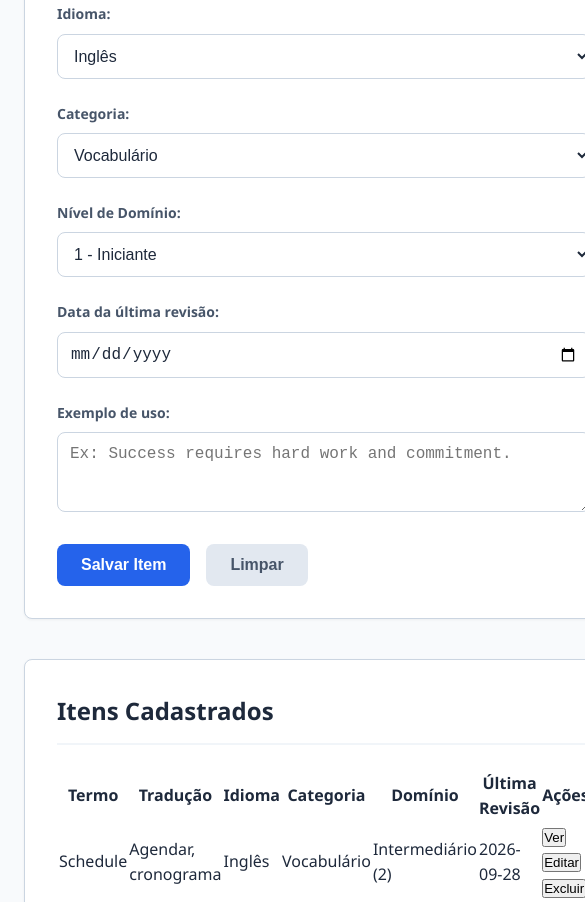
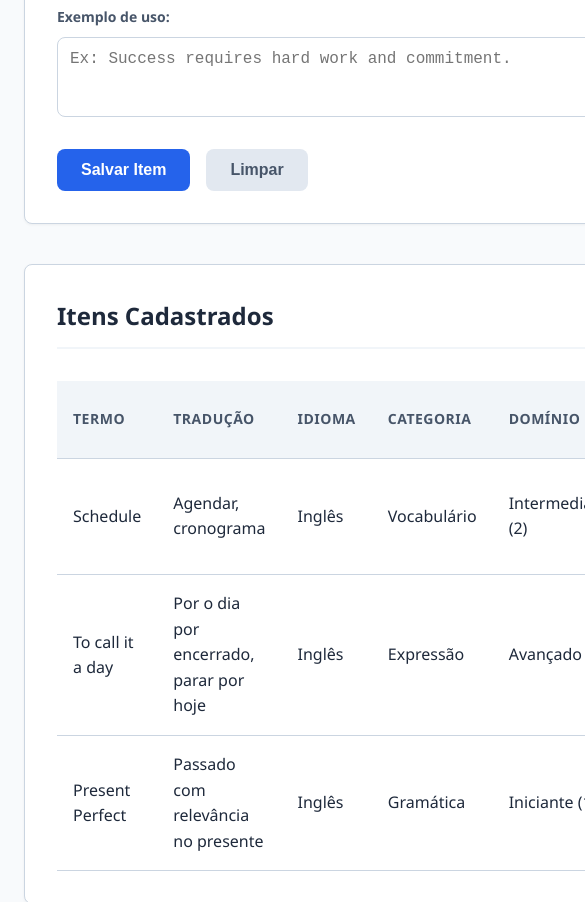
Before and after one commit to bernardo-teodoro/LinguaTrack, a plain HTML site: page index.html in a window 390 px wide. Shown: the part 1098-2000 px from the top of the page, 585 px wide, since content can reach past the window. Drawn offline with Linux system fonts and the light colour scheme; a script that the page names is missing.

Commit message:
style: organiza tabela de listagem de estudos com responsividade

```diff
--- a/assets/css/style.css
+++ b/assets/css/style.css
@@ -234,3 +234,65 @@ h2, h3 {
 .botao-secundario:focus {
     background-color: #cbd5e1;
 }
+
+.tabela-responsiva {
+    overflow-x: auto;
+}
+
+table {
+    width: 100%;
+    border-collapse: collapse;
+    text-align: left;
+    margin-top: 0.5rem;
+}
+
+th, td {
+    padding: 1rem;
+    border-bottom: 1px solid var(--borda);
+}
+
+th {
+    background-color: #f1f5f9;
+    font-weight: 600;
+    color: var(--secundaria);
+    font-size: 0.875rem;
+    text-transform: uppercase;
+    letter-spacing: 0.5px;
+}
+
+tbody tr {
+    transition: var(--transicao);
+}
+
+tbody tr:hover {
+    background-color: #f8fafc;
+}
+
+.btn-acao {
+    padding: 0.4rem 0.8rem;
+    border: none;
+    border-radius: 6px;
+    font-size: 0.8rem;
+    font-weight: 600;
+    cursor: pointer;
+    margin-right: 0.25rem;
+    transition: var(--transicao);
+}
+
+.btn-ver {
+    background-color: #e0f2fe;
+    color: #0369a1;
+}
+.btn-ver:hover { background-color: #bae6fd; }
+
+.btn-editar {
+    background-color: #fef9c3;
+    color: #a16207;
+}
+.btn-editar:hover { background-color: #fef08a; }
+
+.btn-excluir {
+    background-color: #fee2e2;
+    color: var(--perigo);
+}
+.btn-excluir:hover { background-color: #fecaca; }
```
